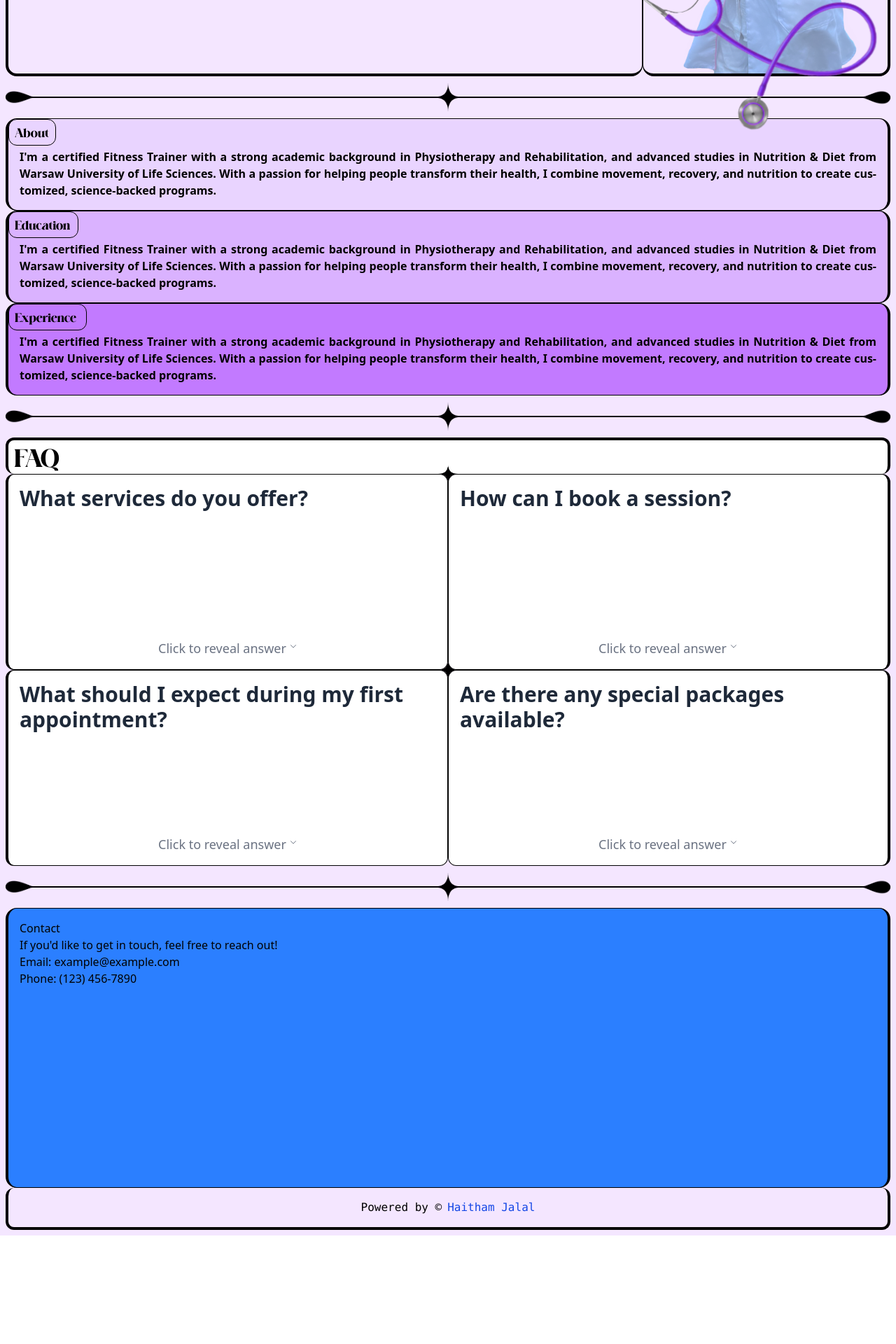
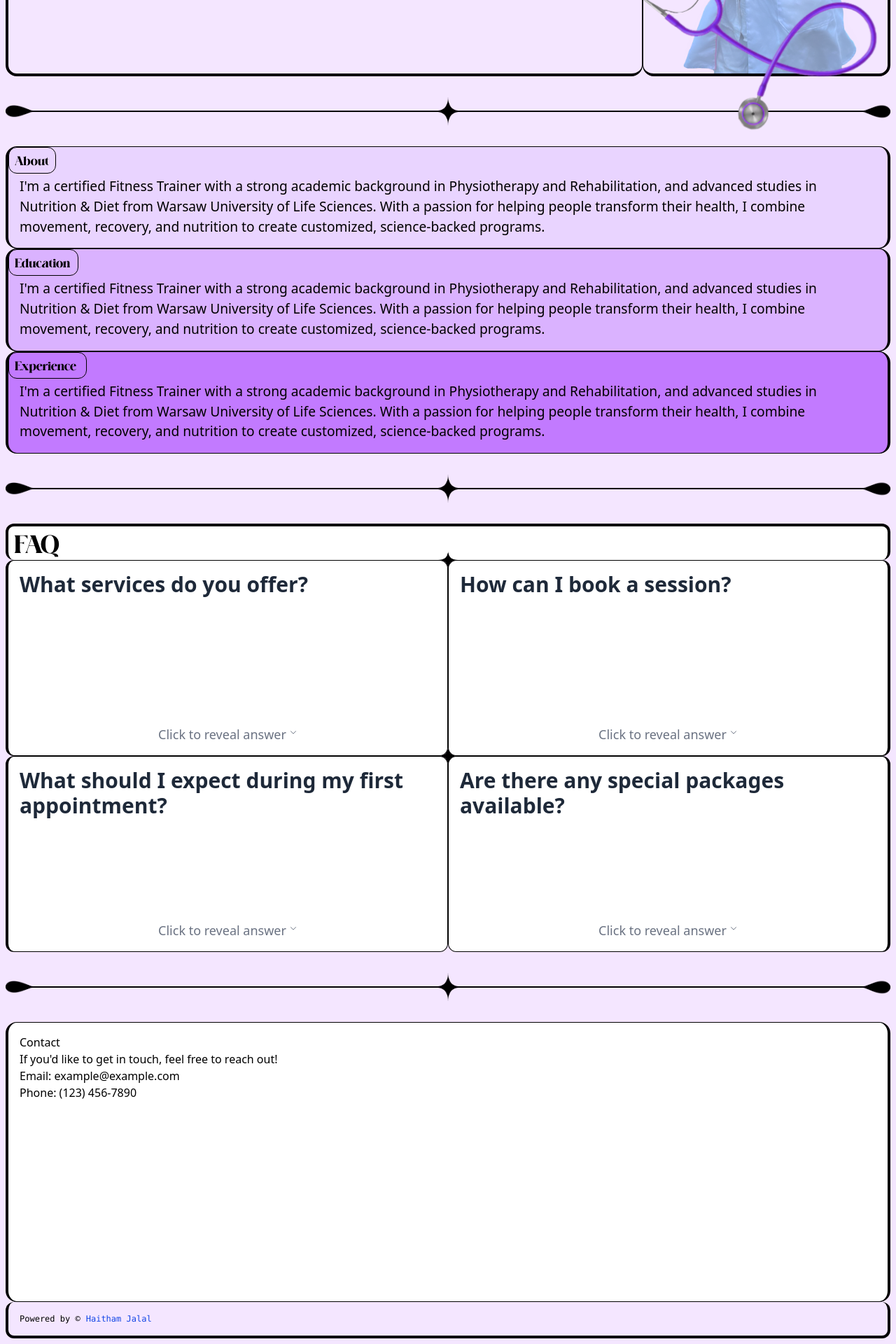
Before and after one commit to haithamexe/hajer-alkanani, a React (Vite) app: page / in a window 1280 px wide. Shown: the part 475-2395 px from the top of the page at 70% size. Before the commit the page ends 2240 px from the top, so only its background shows below. Built offline with nearby package versions, Linux system fonts and the light colour scheme.

Commit message:
contact not done added navigation in headr and fixed some coloring issues

```diff
--- a/src/components/Footer.jsx
+++ b/src/components/Footer.jsx
@@ -4,7 +4,7 @@ const Footer = () => {
   return (
     <div className="bg-body px-2 pb-2">
       <section className="text-center border-4 border-t-0 border-accent rounded-xl">
-        <h1 className="text-accent text-md p-4 font-mono 1">
+        <h1 className="text-accent text-xs text-left p-4 font-mono">
           Powered by ©
           <a
             href="https://www.haithamexe.com"
--- a/src/components/Header.jsx
+++ b/src/components/Header.jsx
@@ -1,25 +1,35 @@
-import React from "react";
+import React, { useEffect } from "react";
 import { Link } from "react-router-dom";
 
 const Header = () => {
+  const navigateTo = (e) => {
+    const targetElement = document.getElementById(e);
+    if (targetElement) {
+      targetElement.scrollIntoView({
+        behavior: "smooth",
+        block: "start",
+      });
+    }
+  };
+
   return (
     <div className="fixed top-0 left-0  w-[100%] z-100 bg-body rounded-b-3xl">
       <nav className="border-4 border-b-0 rounded-2xl m-2 mb-0">
         <ul className="flex items-center px-4 py-3 gap-3 md:gap-8">
           <li className="hover:text-green-100 text-[0.8rem]  font-semibold md:text-xl">
-            <Link to="#home">HOME</Link>
+            <Link onClick={() => navigateTo("home")}>HOME</Link>
           </li>
           <li className="hover:text-green-100 text-[0.8rem] font-semibold md:text-xl">
-            <Link to="#about">ABOUT</Link>
+            <Link onClick={() => navigateTo("about")}>ABOUT</Link>
           </li>
           {/* <li className="hover:text-green-100 text-[0.8rem]  font-semibold md:text-xl">
             <Link to="#services">SERVICES</Link>
           </li> */}
           <li className="hover:text-green-100 text-[0.8rem]  font-semibold md:text-xl">
-            <Link to="#faq">FAQ</Link>
+            <Link onClick={() => navigateTo("faq")}>FAQ</Link>
           </li>
           <li className="hover:text-green-100 text-[0.8rem] font-semibold md:text-xl">
-            <Link to="#contact">CONTACT</Link>
+            <Link onClick={() => navigateTo("contact")}>CONTACT</Link>
           </li>
         </ul>
       </nav>
--- a/src/pages/Home.jsx
+++ b/src/pages/Home.jsx
@@ -364,7 +364,7 @@ const Home = () => {
   return (
     <div className="bg-body w-full">
       {/* Your existing hero section */}
-      <section className="flex relative">
+      <section className="flex relative scroll-m-20" id="home">
         <motion.img
           src="/images/seth.png"
           alt="star"
@@ -478,7 +478,7 @@ const Home = () => {
       </section> */}
 
       {/* {break section} */}
-      <section className="h-15 relative rounded-xl flex overflow-hidden flex-col justify-center items-center">
+      <section className="h-15 md:h-25 relative rounded-xl flex overflow-hidden flex-col justify-center items-center">
         <motion.img
           src="./images/star.png"
           alt="idk"
@@ -544,7 +544,7 @@ const Home = () => {
       </section>
 
       {/* FIXED STICKY SECTION */}
-      <section className="relative">
+      <section className="relative " id="about">
         {/* Sentinel - invisible trigger element */}
         <div
           ref={sentinelRef}
@@ -578,7 +578,7 @@ const Home = () => {
               initial="smallTextHidden"
               animate="smallTextVisible"
               exit="smallTextExit"
-              className="text-black font-bold text-[1rem] p-4 pt-1 text-justify break-words hyphens-auto"
+              className="text-black text-[1.2rem] p-4 pt-1"
             >
               I'm a certified Fitness Trainer with a strong academic background
               in Physiotherapy and Rehabilitation, and advanced studies in
@@ -610,7 +610,7 @@ const Home = () => {
               initial="smallTextHidden"
               animate="smallTextVisible"
               exit="smallTextExit"
-              className="text-black font-bold text-[1rem] p-4  pt-1 text-justify break-words hyphens-auto"
+              className="text-black text-[1.2rem] p-4 pt-1"
             >
               I'm a certified Fitness Trainer with a strong academic background
               in Physiotherapy and Rehabilitation, and advanced studies in
@@ -642,7 +642,7 @@ const Home = () => {
               initial="smallTextHidden"
               animate="smallTextVisible"
               exit="smallTextExit"
-              className="text-black font-bold text-[1rem] p-4 pt-1 text-justify break-words hyphens-auto"
+              className="text-black text-[1.2rem] p-4 pt-1"
             >
               I'm a certified Fitness Trainer with a strong academic background
               in Physiotherapy and Rehabilitation, and advanced studies in
@@ -656,7 +656,7 @@ const Home = () => {
       </section>
 
       {/* {break section} */}
-      <section className="h-15 relative rounded-xl flex overflow-hidden flex-col justify-center items-center">
+      <section className="h-15 md:h-25 relative rounded-xl flex overflow-hidden flex-col justify-center items-center">
         <motion.img
           src="./images/star.png"
           alt="idk"
@@ -720,7 +720,6 @@ const Home = () => {
           }}
         ></motion.div>
       </section>
-
       {/* <section className=" rounded-2xl">
         <h2
           className="text-black text-4xl px-2 py-1 border-4 border-b-0 block rounded-xl
@@ -768,7 +767,7 @@ const Home = () => {
         </ul>
       </section> */}
 
-      <section className="">
+      <section className=" scroll-m-14 md:scroll-m-16" id="faq">
         <h2
           className="text-black text-4xl px-2 py-1 border-4 border-b-0 block rounded-xl
               w-full font-bold font-arniya bg-white"
@@ -868,7 +867,7 @@ const Home = () => {
       `}</style>
 
       {/* {break section} */}
-      <section className="h-15 relative rounded-xl flex overflow-hidden flex-col justify-center items-center">
+      <section className="h-15 md:h-25 relative rounded-xl flex overflow-hidden flex-col justify-center items-center">
         <motion.img
           src="./images/star.png"
           alt="idk"
@@ -933,7 +932,10 @@ const Home = () => {
         ></motion.div>
       </section>
 
-      <section className="bg-blue-500 rounded-2xl border-4 border-y-1 p-4 h-[50vh]">
+      <section
+        className="bg-white rounded-2xl border-4 border-y-1 p-4 h-[50vh]"
+        id="contact"
+      >
         <h1>Contact</h1>
         <p>If you'd like to get in touch, feel free to reach out!</p>
         <ul>
```
